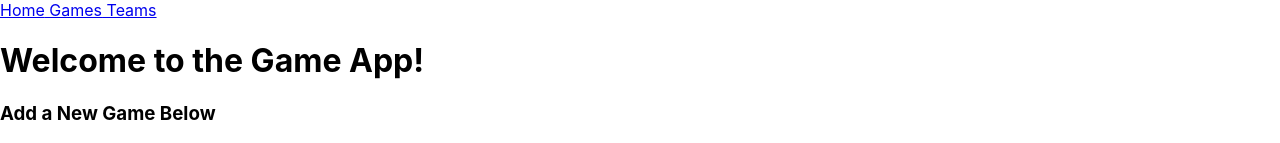
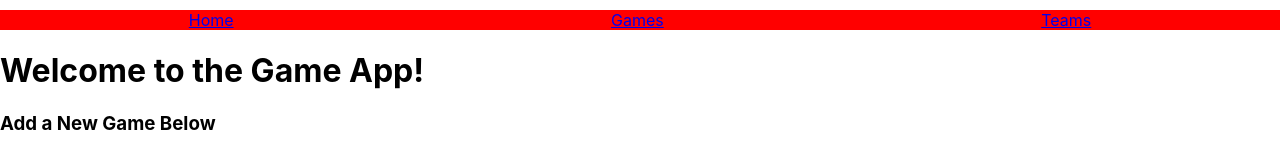
Before and after one commit to tnthreat33/project-3-frontend, a React (Create React App) app: page / in a window 1280 px wide. Shown: the top 143 px of the page. Built offline with nearby package versions, Linux system fonts and the light colour scheme; no server answers.

Commit message:
NavBar css

```diff
--- /dev/null
+++ b/src/NavBar.css
@@ -0,0 +1,15 @@
+.navbar {
+    margin-top: 10px;
+    display: flex;
+    justify-content: space-around;
+    align-items: center;
+    background-color: red;
+  }
+
+  .nav-link {
+    display: block;
+    padding: 20px 20px;
+    border-radius: 10px;
+    color: white;
+    text-decoration: none;
+  }
--- a/src/NavBar.js
+++ b/src/NavBar.js
@@ -1,5 +1,6 @@
 import React from 'react';
 import { NavLink } from 'react-router-dom';
+import './NavBar.css';
 
 function NavBar() {
   return (
```
